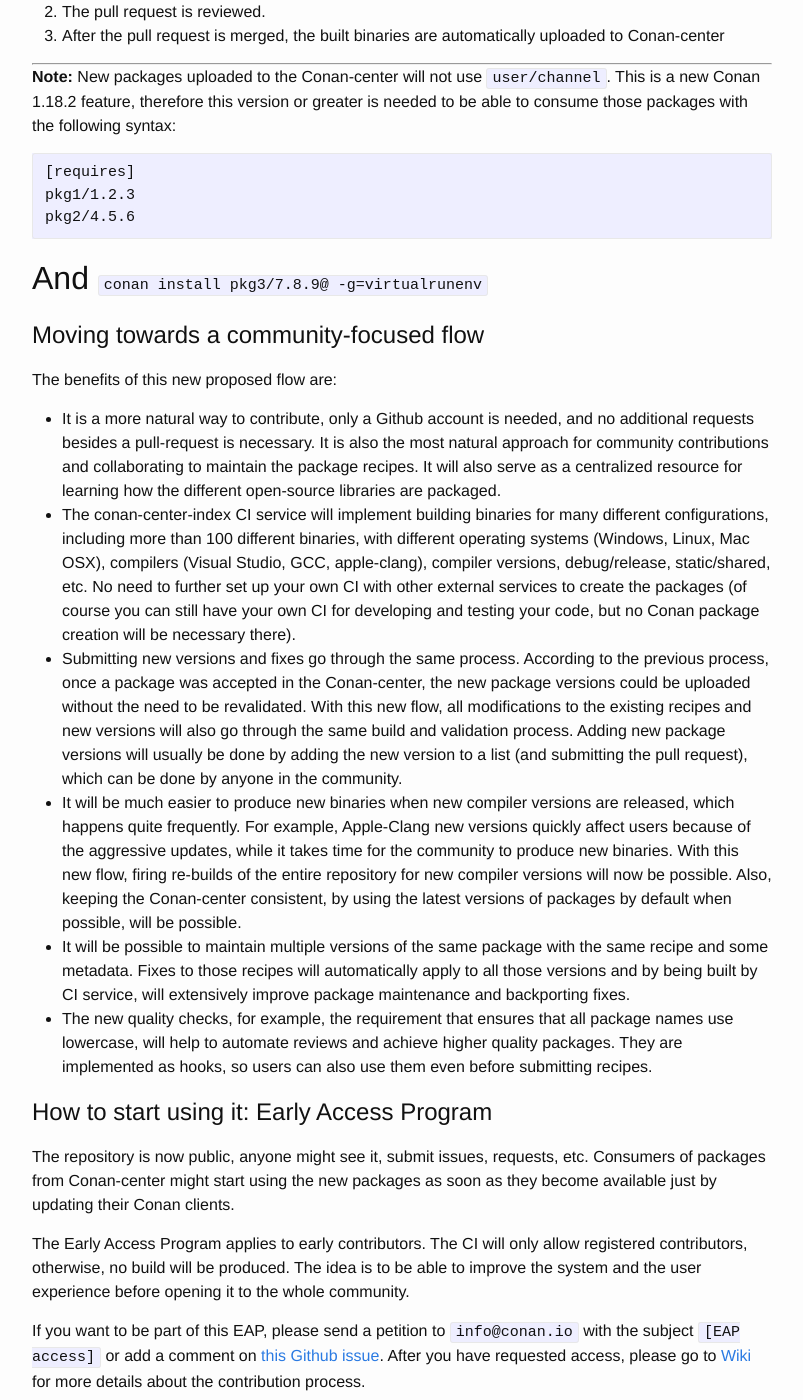
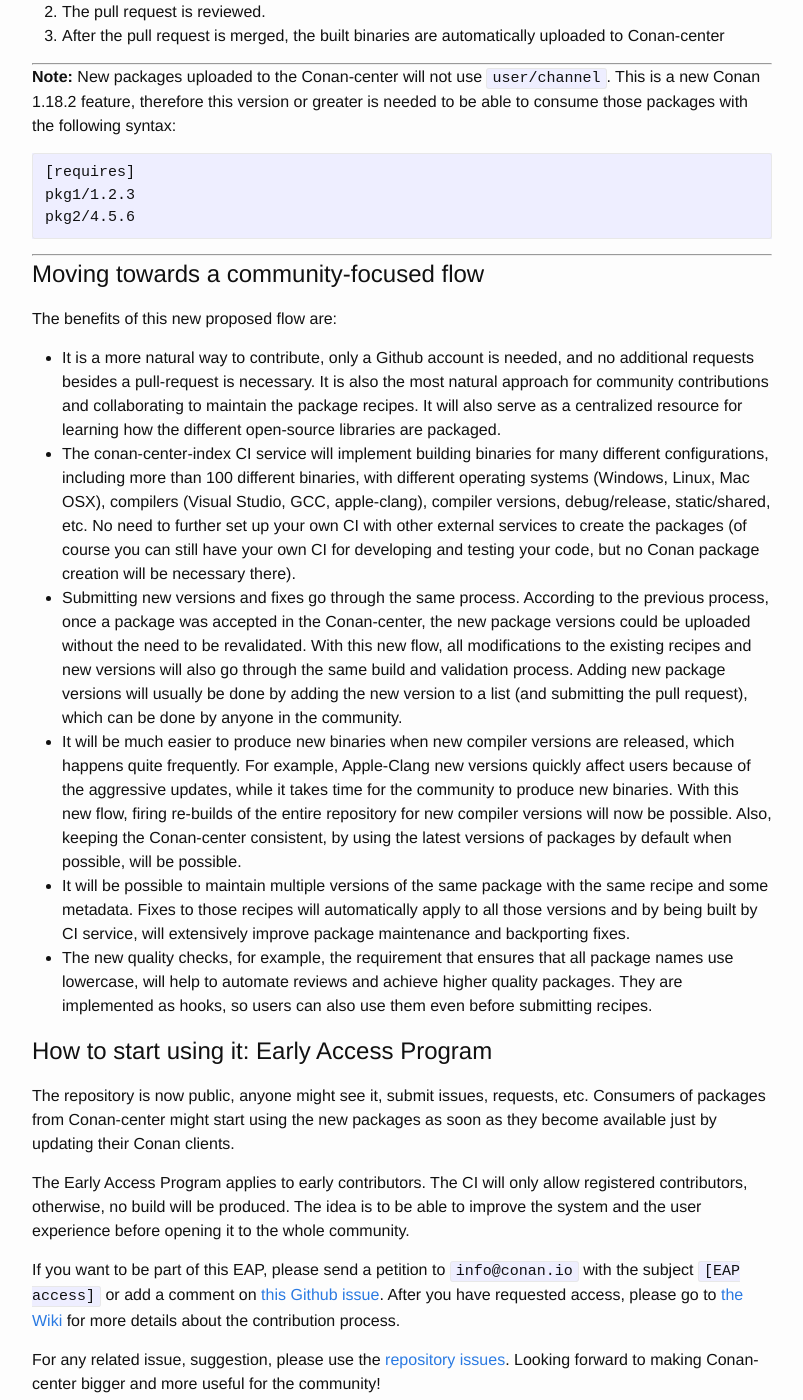
Before and after one commit to conan-io/conan-io.github.io, a Jekyll site: the page built from _posts/2019-09-04-A-new-binary-building-service-for-Conan-center-packages.markdown, in a window 1280 px wide and 1400 px high, scrolled down 1333 px. Shown: the whole window, without its empty margins (238-1041 px from the left). Built offline with Jekyll 4.4.1, drawn with Linux system fonts in a browser that asks for light colours; comment, search, counter and statistics services are not loaded.

Commit message:
minor fixes

````diff
--- a/_posts/2019-09-04-A-new-binary-building-service-for-Conan-center-packages.markdown
+++ b/_posts/2019-09-04-A-new-binary-building-service-for-Conan-center-packages.markdown
@@ -45,7 +45,6 @@ pkg1/1.2.3
 pkg2/4.5.6
 ```
 
-And ``conan install pkg3/7.8.9@ -g=virtualrunenv``
 ---
 
 
@@ -66,6 +65,6 @@ The repository is now public, anyone might see it, submit issues, requests, etc.
 
 The Early Access Program applies to early contributors. The CI will only allow registered contributors, otherwise, no build will be produced. The idea is to be able to improve the system and the user experience before opening it to the whole community.
 
-If you want to be part of this EAP, please send a petition to ``info@conan.io`` with the subject ``[EAP access]`` or add a comment on [this Github issue](https://github.com/conan-io/conan-center-index/issues/4). After you have requested access, please go to [Wiki](https://github.com/conan-io/conan-center-index/wiki) for more details about the contribution process.
+If you want to be part of this EAP, please send a petition to ``info@conan.io`` with the subject ``[EAP access]`` or add a comment on [this Github issue](https://github.com/conan-io/conan-center-index/issues/4). After you have requested access, please go to [the Wiki](https://github.com/conan-io/conan-center-index/wiki) for more details about the contribution process.
 
 For any related issue, suggestion, please use the [repository issues](https://github.com/conan-io/conan-center-index/issues). Looking forward to making Conan-center bigger and more useful for the community!
````
